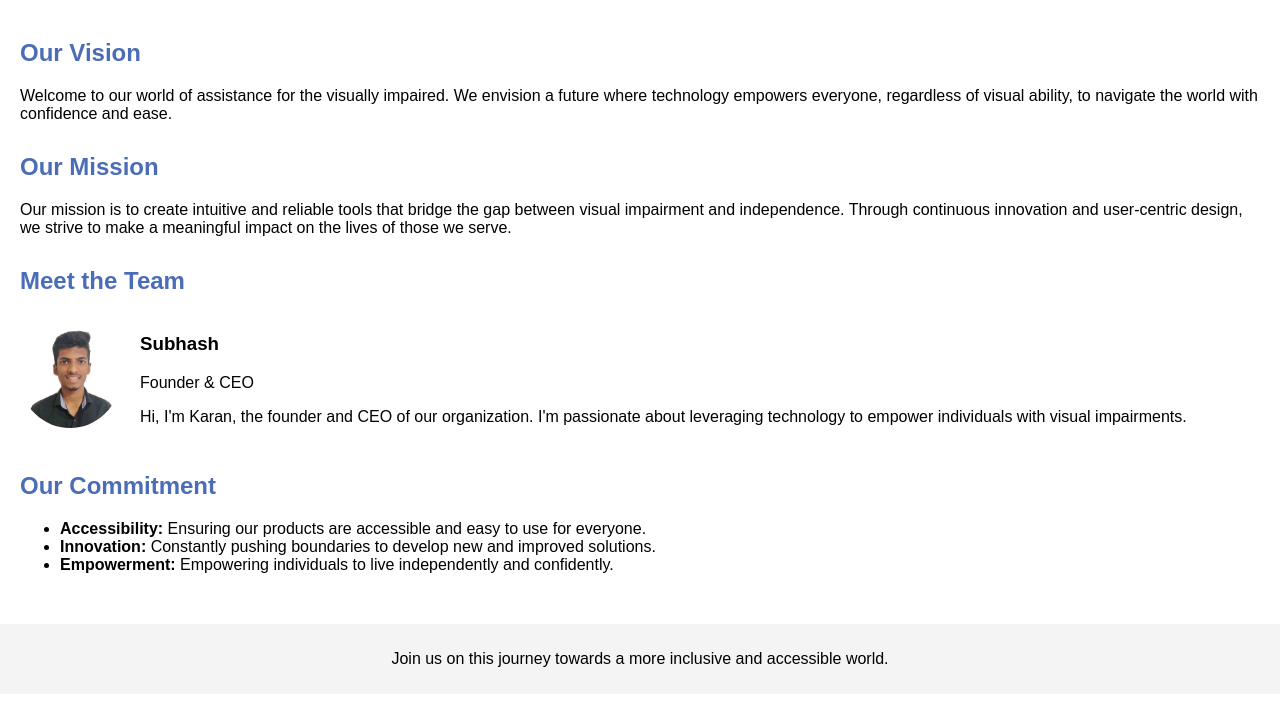
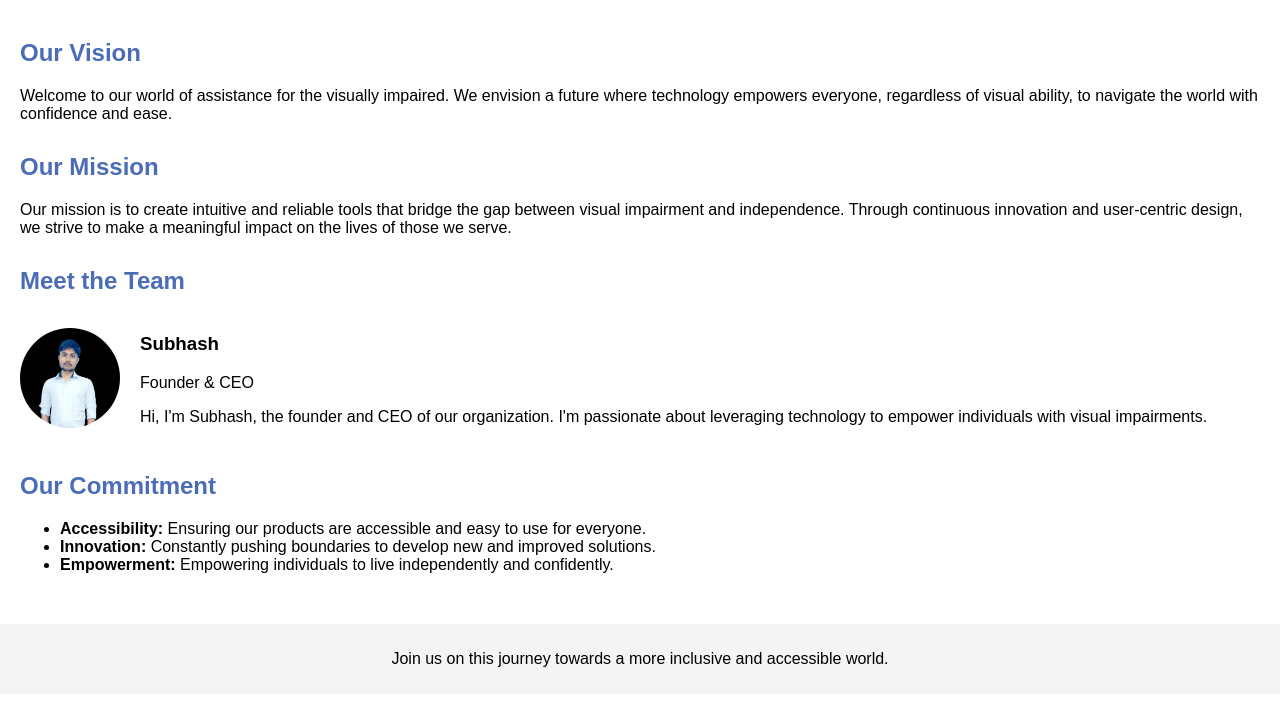
Before and after one commit to su690/BLIND_ASSIT, a website: page About.html in a window 1280 px wide. Shown: the part 78-784 px from the top of the page. Drawn offline with Linux system fonts and the light colour scheme.

Commit message:
Update About.html

```diff
--- a/About.html
+++ b/About.html
@@ -22,11 +22,11 @@
     <section id="team">
       <h2>Meet the Team</h2>
       <div class="team-member">
-        <img src="karan.jpg" alt="karan">
+        <img src="Subhash.jpg" alt="karan">
         <div>
           <h3>Subhash</h3>
           <p>Founder & CEO</p>
-          <p>Hi, I'm Karan, the founder and CEO of our organization. I'm passionate about leveraging technology to empower individuals with visual impairments.</p>
+          <p>Hi, I'm Subhash, the founder and CEO of our organization. I'm passionate about leveraging technology to empower individuals with visual impairments.</p>
         </div>
       </div>
     </section>
```
